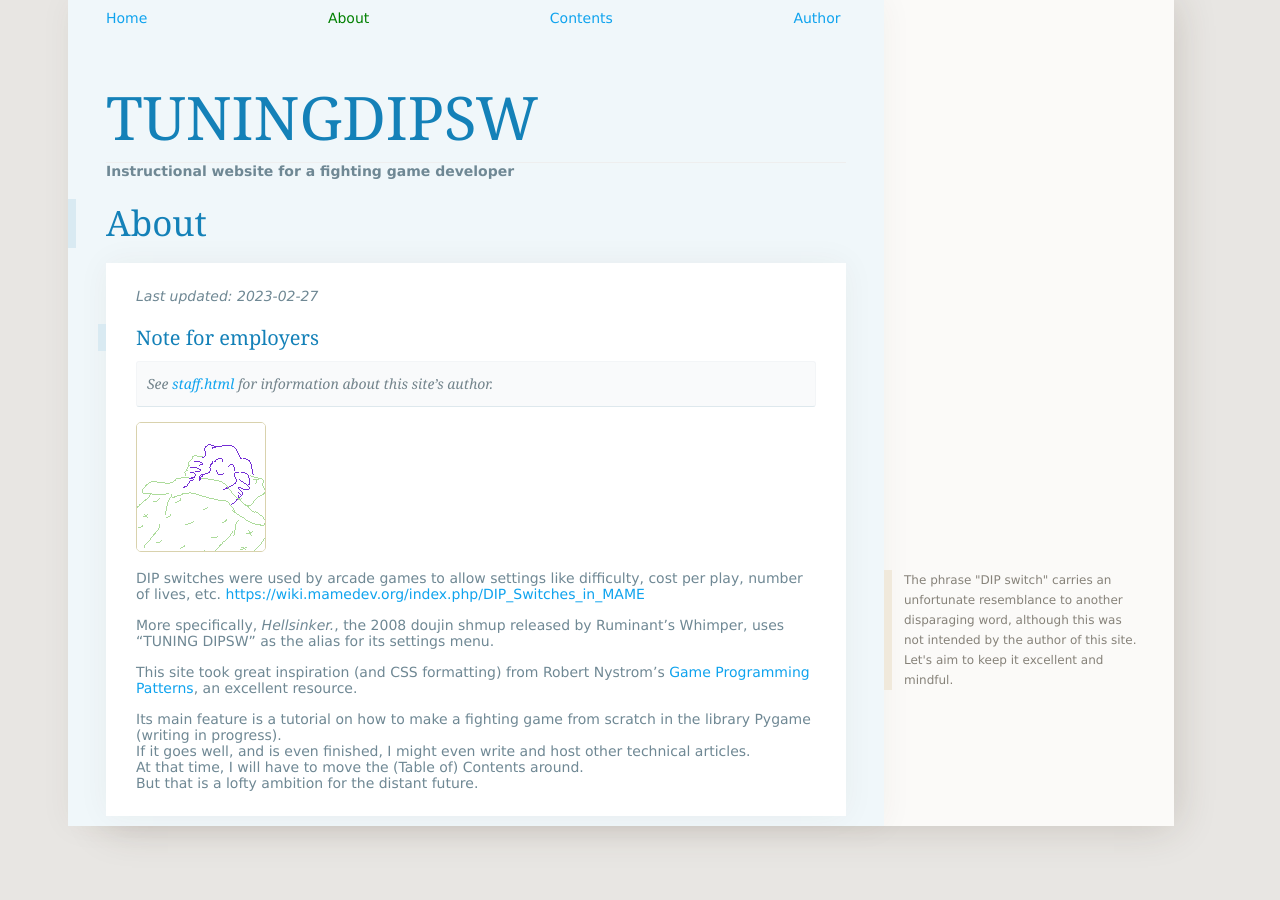
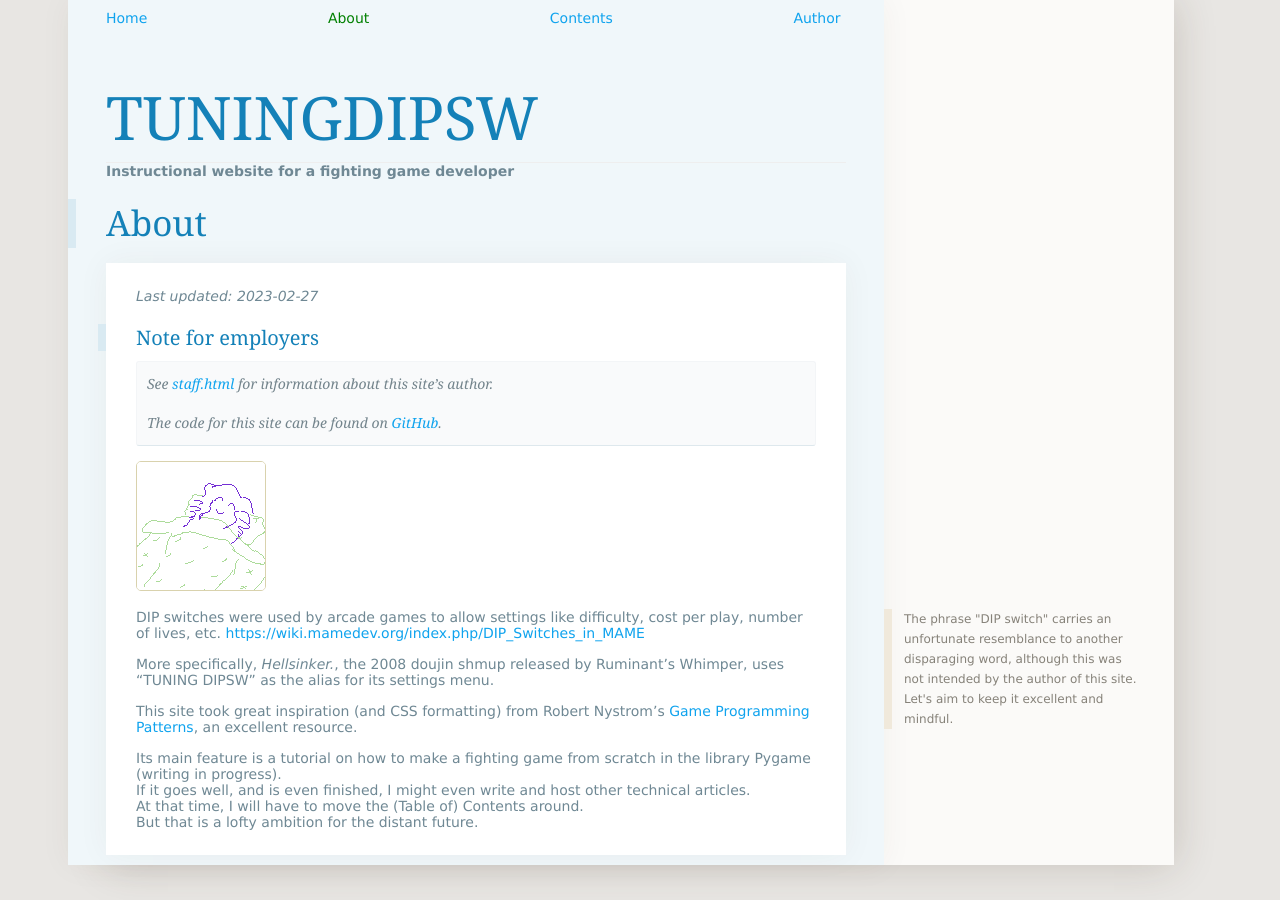
Before and after one commit to tuningdipsw/tuningdipsw.github.io, a Jekyll site: the page built from about.md, in a window 1280 px wide. Built offline with Jekyll 4.4.1, drawn with Linux system fonts in a browser that asks for light colours.

Commit message:
Added link to site repository in about.md

```diff
--- a/about.md
+++ b/about.md
@@ -9,6 +9,8 @@ date: 2023-02-27
 ### Note for employers
 
 > See [staff.html](/staff.html) for information about this site's author.
+>
+> The code for this site can be found on [GitHub](https://github.com/tuningdipsw/tuningdipsw.github.io).
 
 <img src="../assets/images/ako-sleep.png">
 
```
